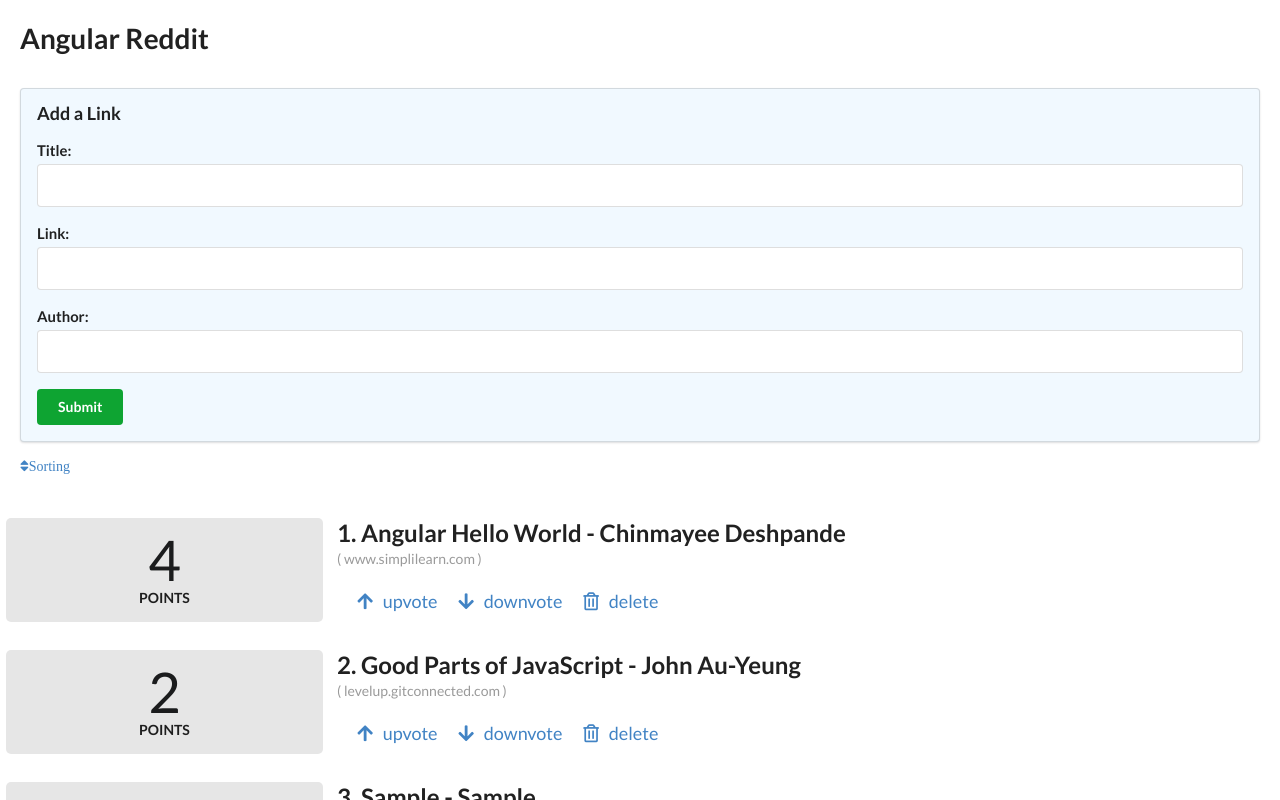
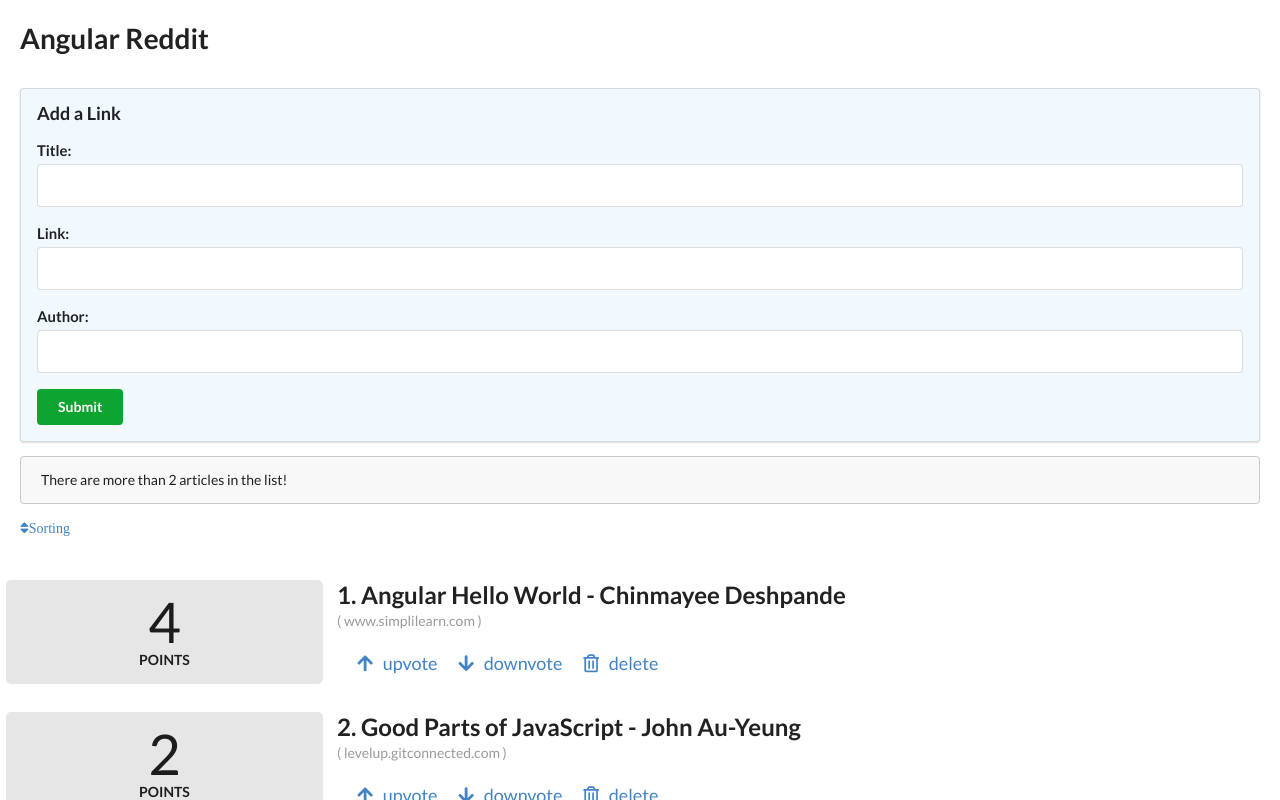
Before and after one commit to vblaskovics/angular-reddit-0531, an Angular app: page / in a window 1280 px wide. Both pictures are taken after typing "Sample", "Sample", "Sample" into the empty fields and a click on the button "Submit". Shown: the top 800 px of the page. Built offline with nearby package versions, Linux system fonts and the light colour scheme.

Commit message:
Add more than 2 message (ngIf)

```diff
--- a/src/app/app.component.html
+++ b/src/app/app.component.html
@@ -22,6 +22,8 @@
 
 </form>
 
+<div *ngIf="articles.length > 2" class="ui message">There are more than 2 articles in  the list!</div>
+
 <a href (click)="toggleSort()">
   <i class="sort icon">Sorting</i>
 </a>
```
